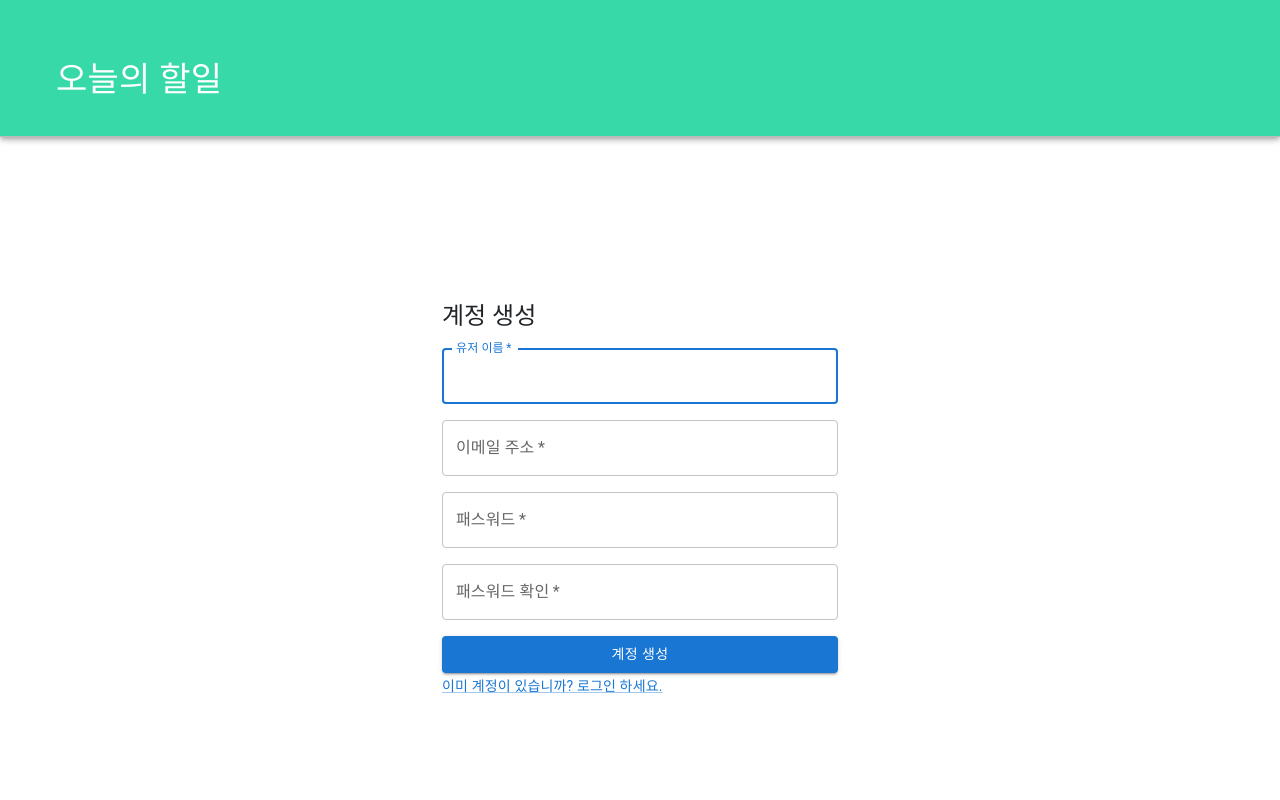
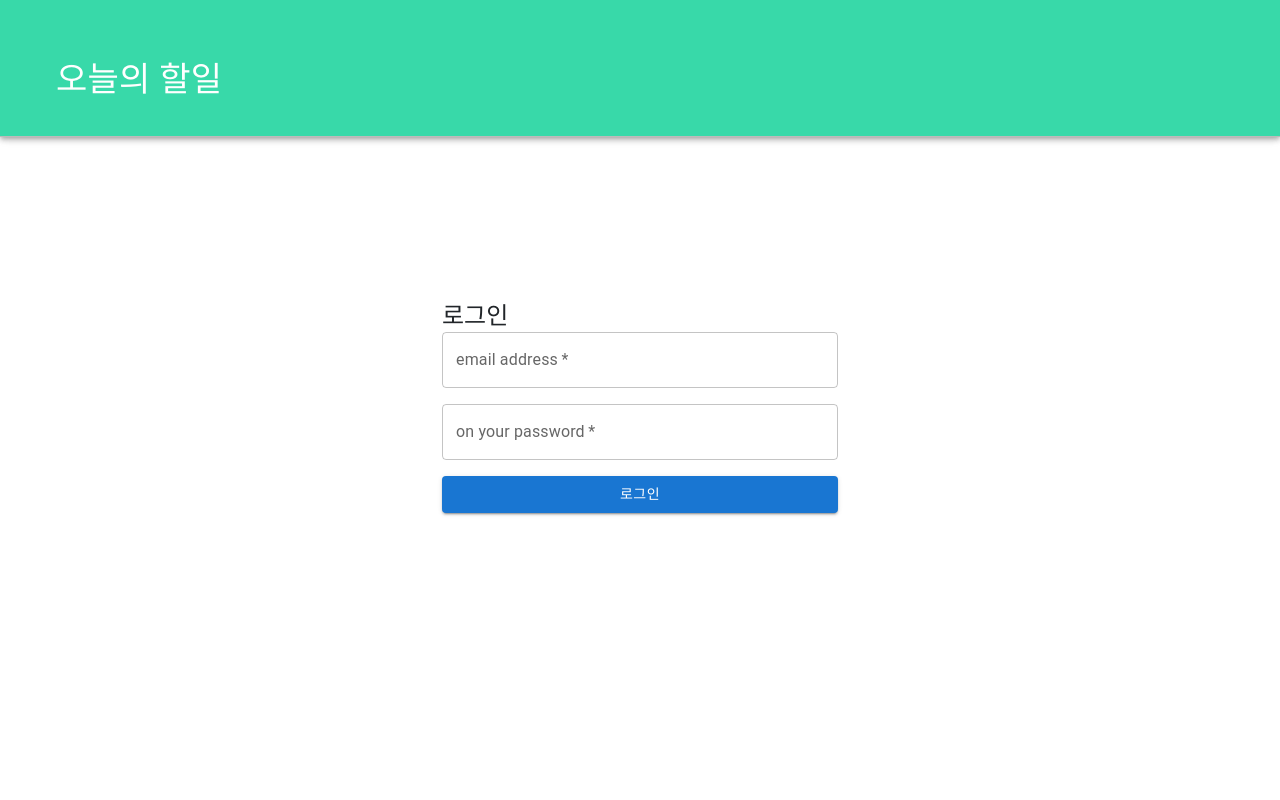
Before and after one commit to dlwlsgur0909/todo-react-app202301, a React (Create React App) app: page /login in a window 1280 px wide. Shown: the top 800 px of the page. Built offline with nearby package versions, Linux system fonts and the light colour scheme.

Commit message:
# Router 설정

```diff
--- a/src/App.js
+++ b/src/App.js
@@ -7,8 +7,8 @@
 import TodoTemplate from './components/todo/TodoTemplate';
 import Header from './components/layout/Header';
 import Footer from './components/layout/Footer';
-import 'bootstrap/dist/css/bootstrap.min.css';
 import Join from './components/user/Join';
+import Login from './components/user/Login';
 
 function App() {
   return (
@@ -20,7 +20,8 @@
     <ItemMain />       */}
 
       <Header />
-      <Join />
+      {/* <Join /> */}
+      <Login />
       {/* <TodoTemplate /> */}
       <Footer />
     </>
--- a/src/components/todo/TodoTemplate.js
+++ b/src/components/todo/TodoTemplate.js
@@ -72,6 +72,7 @@
             if(res.status === 403) {
                 alert('로그인이 필요한 서비스 입니다!');
                 // 리다이렉트
+                window.location.href = '/login';
                 return
             }else if (res.status === 500) {
                 alert('서버가 불안정합니다 ㅈㅅ');
--- a/src/components/user/Join.js
+++ b/src/components/user/Join.js
@@ -28,6 +28,7 @@
         userName: '',
         password: '',
         email: ''
+        // 비밀번호 확인 값 상태 값 저장 후 서버에 보낼때 property 삭제 가능
     });
 
     // 유저 이름 입력란 검증 체인지 이벤트 핸들러
@@ -132,6 +133,14 @@
     // 비밀번호 입력란 검증 체인지 이벤트 핸들러
     const passwordHandler = e => {
 
+        // 비밀번호 확인란 비우기
+        document.querySelector('#checkPassword').value = '';
+        document.querySelector('#check-text').textContent = '';
+        setValidate({
+            ...validate,
+            checkPassword: false
+        })
+
         const pwRegex =  /^(?=.*[A-Za-z])(?=.*\d)(?=.*[$@$!%*#?&])[A-Za-z\d$@$!%*#?&]{8,20}$/;
 
          // 검증 시작
@@ -169,6 +178,7 @@
 
     // 비밀번호 확인 입력값 검증
     const checkPasswordHandler = e => {
+
 
         // 검증 시작
         let msg;
@@ -232,6 +242,7 @@
                 if(res.status === 200) {
                     alert('회원가입을 축하합니다~');
                     // 로그인 페이지로 리다이렉트
+                    window.location.href = '/login';
                 }else {
                     alert('회원가입에 실패했습니다. 잠시 후 다시 시도해주세요😢');
                 }
@@ -319,7 +330,7 @@
                         autoComplete="current-checkPassword"
                         onChange={checkPasswordHandler}
                     />
-                    <span style={
+                    <span id='check-text' style={
                         validate.checkPassword
                         ? {color: 'green'}
                         : {color: 'red'}
--- /dev/null
+++ b/src/components/user/Login.js
@@ -0,0 +1,59 @@
+import React from "react";
+import {Grid, Button, Container, Typography, TextField} from "@mui/material";
+
+
+const Login = () => {
+
+
+    return (
+        <Container component="main" maxWidth="xs" style={{ margin: "300px auto" }}>
+            <Grid container spacing={2}>
+                <Grid item xs={12}>
+                    <Typography component="h1" variant="h5">
+                        로그인
+                    </Typography>
+                </Grid>
+            </Grid>
+            <form noValidate>
+
+                <Grid container spacing={2}>
+                    <Grid item xs={12}>
+                        <TextField
+                            variant="outlined"
+                            required
+                            fullWidth
+                            id="email"
+                            label="email address"
+                            name="email"
+                            autoComplete="email"
+                        />
+                    </Grid>
+                    <Grid item xs={12}>
+                        <TextField
+                            variant="outlined"
+                            required
+                            fullWidth
+                            name="password"
+                            label="on your password"
+                            type="password"
+                            id="password"
+                            autoComplete="current-password"
+                        />
+                    </Grid>
+                    <Grid item xs={12}>
+                        <Button
+                            type="submit"
+                            fullWidth
+                            variant="contained"
+                            color="primary"
+                        >
+                            로그인
+                        </Button>
+                    </Grid>
+                </Grid>
+            </form>
+        </Container>
+    );
+};
+
+export default Login;
--- a/src/index.js
+++ b/src/index.js
@@ -3,12 +3,17 @@
 import './index.css';
 import App from './App';
 import reportWebVitals from './reportWebVitals';
+import { BrowserRouter } from 'react-router-dom';
+import AppRouter from './router/AppRouter';
 
 const root = ReactDOM.createRoot(document.getElementById('root'));
 root.render(
+    <BrowserRouter>
+      <AppRouter />
+      {/* <App />  */}
+    </BrowserRouter>
   // <React.StrictMode>
     // 컴포넌트 : HTML tag들의 집합
-    <App />
   // </React.StrictMode>
 );
 
--- /dev/null
+++ b/src/router/AppRouter.js
@@ -0,0 +1,27 @@
+import React from 'react';
+import { Route, Routes } from 'react-router-dom';
+import Footer from '../components/layout/Footer';
+import Header from '../components/layout/Header';
+import TodoTemplate from '../components/todo/TodoTemplate';
+import Join from '../components/user/Join';
+import Login from '../components/user/Login';
+
+import 'bootstrap/dist/css/bootstrap.min.css';
+
+const AppRouter = () => {
+  return (
+
+    <>
+        <Header />
+        <Routes>
+            <Route path="/login" element={<Login />} />
+            <Route path="/join" element={<Join />} />
+            <Route path="/" element={<TodoTemplate />} />
+        </Routes>
+        <Footer />
+    </>
+
+    )
+}
+
+export default AppRouter
```
